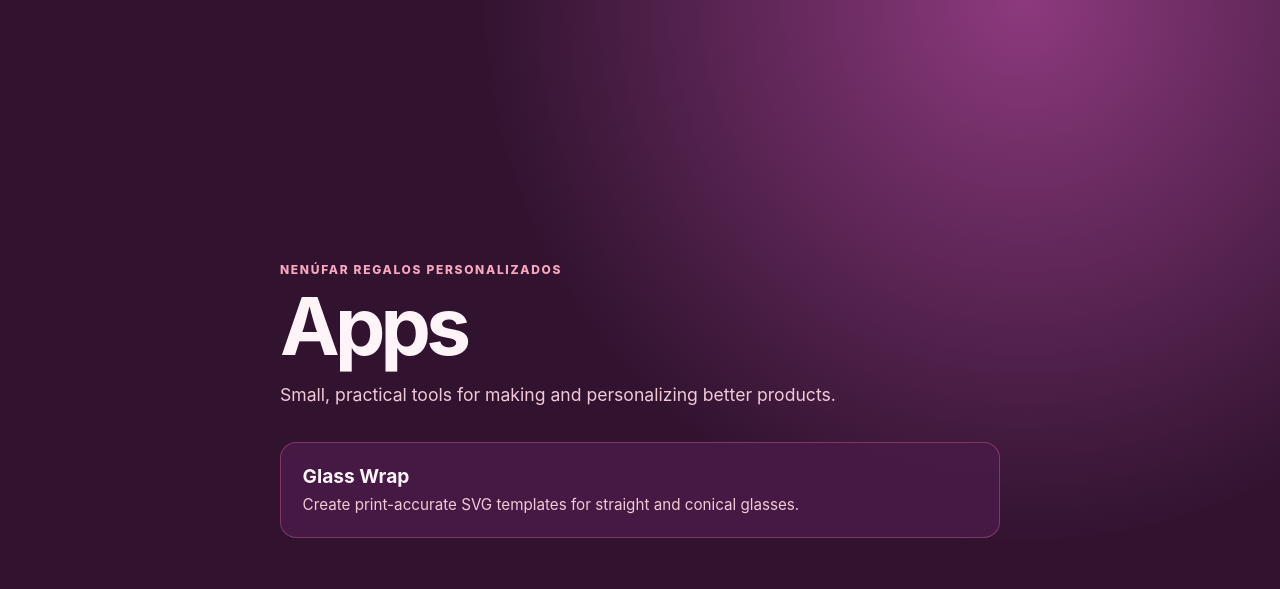
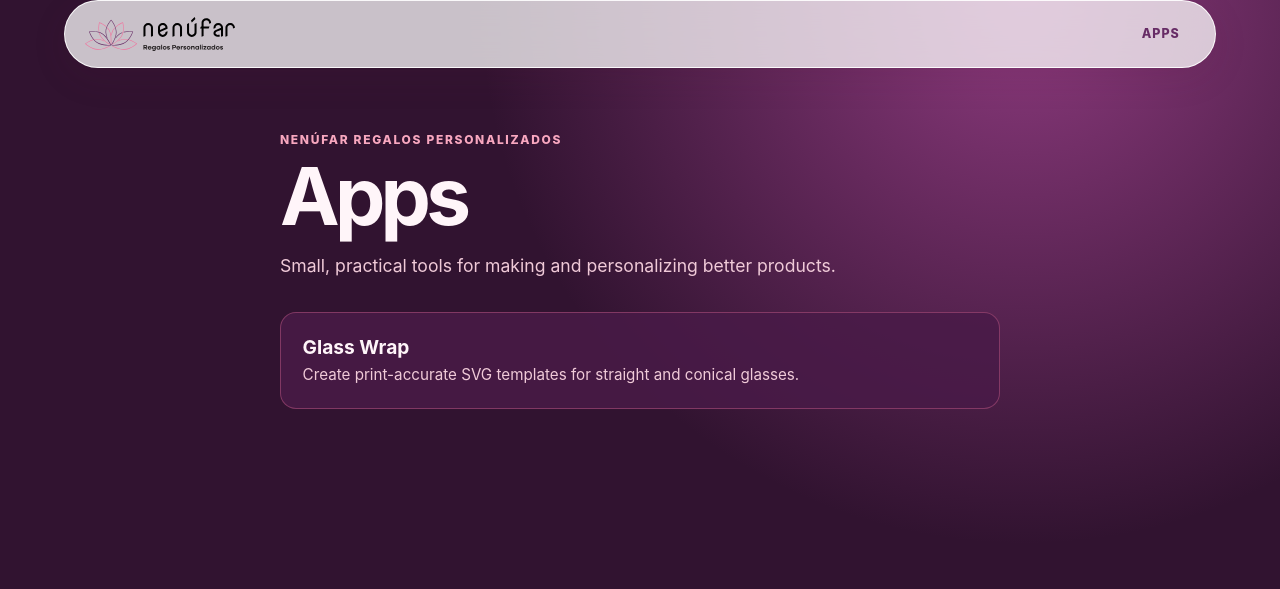
Before and after one commit to holaontiveros/glass-wrap, a website: page site/index.html in a window 1280 px wide. Drawn offline with Linux system fonts and the light colour scheme.

Commit message:
feat: add shared Nenufar apps header

```diff
--- a/site/glass-wrap/styles.css
+++ b/site/glass-wrap/styles.css
@@ -8,7 +8,7 @@
 * { box-sizing: border-box; }
 body { margin: 0; min-width: 320px; background: radial-gradient(circle at 80% 0%, #8d3a7e 0, transparent 34rem), #311330; }
 button, input { font: inherit; }
-.app-shell { width: min(1180px, calc(100% - 2.5rem)); margin: 0 auto; padding: 4.5rem 0; }
+.app-shell { width: min(1180px, calc(100% - 2.5rem)); margin: 0 auto; padding: 2.75rem 0 4.5rem; }
 .intro { max-width: 43rem; margin-bottom: 2.25rem; }
 .intro-topline { display: flex; justify-content: space-between; gap: 1rem; align-items: start; }
 .language-control { display: flex; gap: .45rem; align-items: center; margin: 0; color: #efc8d7; font-size: .78rem; font-weight: 600; white-space: nowrap; }
@@ -48,4 +48,4 @@ h2 { margin-bottom: 0; font-size: 1.35rem; letter-spacing: -.02em; }
 .preview svg { width: 100%; max-width: 100%; max-height: 24rem; }
 .preview svg path { stroke: #f1749e; stroke-width: .55; vector-effect: non-scaling-stroke; }
 .preview-note { margin: 1rem 0 0; color: #efc8d7; font-size: .8rem; line-height: 1.45; }
-@media (max-width: 760px) { .app-shell { width: min(100% - 1.5rem, 42rem); padding: 2.5rem 0; } .workspace { grid-template-columns: 1fr; } .preview { min-height: 20rem; } }
+@media (max-width: 760px) { .app-shell { width: min(100% - 1.5rem, 42rem); padding: 2rem 0 2.5rem; } .workspace { grid-template-columns: 1fr; } .preview { min-height: 20rem; } }
--- a/site/index.html
+++ b/site/index.html
@@ -8,20 +8,22 @@
     <style>
       :root { color: #fff5f9; background: #311330; font-family: Inter, ui-sans-serif, system-ui, sans-serif; }
       * { box-sizing: border-box; }
-      body { min-width: 320px; min-height: 100vh; margin: 0; display: grid; place-items: center; background: radial-gradient(circle at 80% 0%, #8d3a7e 0, transparent 34rem), #311330; }
-      main { width: min(720px, calc(100% - 2.5rem)); padding: 3rem 0; }
+      body { min-width: 320px; min-height: 100vh; margin: 0; background: radial-gradient(circle at 80% 0%, #8d3a7e 0, transparent 34rem), #311330; }
+      main { width: min(720px, calc(100% - 2.5rem)); margin: 0 auto; padding: 4rem 0; }
       .eyebrow { margin: 0 0 .75rem; color: #f8a7bf; font-size: .75rem; font-weight: 800; letter-spacing: .14em; }
       h1 { margin: 0; font-size: clamp(2.6rem, 7vw, 5rem); letter-spacing: -.06em; line-height: .92; }
       .intro { max-width: 38rem; margin: 1.2rem 0 2rem; color: #f0cad8; font-size: 1.1rem; line-height: 1.6; }
       .apps { display: grid; gap: 1rem; }
-      a { display: block; padding: 1.35rem; border: 1px solid rgba(241, 116, 158, .35); border-radius: 1rem; background: rgba(73, 27, 72, .84); color: inherit; text-decoration: none; transition: transform .16s ease, background .16s ease; }
-      a:hover, a:focus-visible { transform: translateY(-2px); background: #672c66; outline: 2px solid #f1749e; outline-offset: 3px; }
+      .apps a { display: block; padding: 1.35rem; border: 1px solid rgba(241, 116, 158, .35); border-radius: 1rem; background: rgba(73, 27, 72, .84); color: inherit; text-decoration: none; transition: transform .16s ease, background .16s ease; }
+      .apps a:hover, .apps a:focus-visible { transform: translateY(-2px); background: #672c66; outline: 2px solid #f1749e; outline-offset: 3px; }
       strong, small { display: block; }
       strong { font-size: 1.2rem; }
       small { margin-top: .35rem; color: #f0cad8; font-size: .95rem; line-height: 1.45; }
     </style>
+    <link rel="stylesheet" href="./shared/header.css" />
   </head>
   <body>
+    <div data-nenufar-header data-root-path="./" data-logo-path="./assets/nenufar_logo_horizontal.svg"></div>
     <main>
       <p class="eyebrow">NENÚFAR REGALOS PERSONALIZADOS</p>
       <h1>Apps</h1>
@@ -33,5 +35,6 @@
         </a>
       </nav>
     </main>
+    <script type="module" src="./shared/header.js"></script>
   </body>
 </html>
--- /dev/null
+++ b/site/shared/header.css
@@ -0,0 +1,67 @@
+.nenufar-apps-header {
+  position: sticky;
+  top: .75rem;
+  z-index: 20;
+  padding-inline: .75rem;
+}
+
+.nenufar-apps-header__inner {
+  display: flex;
+  align-items: center;
+  justify-content: space-between;
+  gap: 1rem;
+  width: min(72rem, 100%);
+  min-height: 4.25rem;
+  margin: 0 auto;
+  padding: .65rem 1.25rem;
+  border: 1px solid rgba(255, 255, 255, .9);
+  border-radius: 999px;
+  background: rgba(255, 255, 255, .74);
+  box-shadow: 0 10px 35px rgba(92, 25, 60, .12);
+  backdrop-filter: blur(18px);
+}
+
+.nenufar-apps-header__brand {
+  display: inline-flex;
+  align-items: center;
+  line-height: 0;
+}
+
+.nenufar-apps-header__brand img {
+  display: block;
+  width: 9.35rem;
+  height: auto;
+}
+
+.nenufar-apps-header__hub-link {
+  padding: .7rem .95rem;
+  border-radius: 999px;
+  color: #672c66;
+  font-size: .78rem;
+  font-weight: 800;
+  letter-spacing: .08em;
+  line-height: 1;
+  text-decoration: none;
+  text-transform: uppercase;
+  transition: background .16s ease, color .16s ease;
+}
+
+.nenufar-apps-header__hub-link:hover,
+.nenufar-apps-header__hub-link:focus-visible {
+  background: #672c66;
+  color: #fff;
+  outline: none;
+}
+
+.nenufar-apps-header__brand:focus-visible,
+.nenufar-apps-header__hub-link:focus-visible {
+  outline: 2px solid #f1749e;
+  outline-offset: 3px;
+}
+
+@media (max-width: 30rem) {
+  .nenufar-apps-header { top: .5rem; padding-inline: .5rem; }
+  .nenufar-apps-header__inner { min-height: 3.75rem; padding-inline: 1rem; }
+  .nenufar-apps-header__brand img { width: 7.5rem; }
+  .nenufar-apps-header__hub-link { padding-inline: .7rem; font-size: .68rem; }
+}
--- /dev/null
+++ b/site/shared/header.js
@@ -0,0 +1,21 @@
+export function headerMarkup({rootPath, logoPath}) {
+  return `
+    <header class="nenufar-apps-header">
+      <div class="nenufar-apps-header__inner">
+        <a class="nenufar-apps-header__brand" href="${rootPath}" aria-label="Nenúfar Apps home">
+          <img src="${logoPath}" alt="Nenúfar Regalos Personalizados" />
+        </a>
+        <a class="nenufar-apps-header__hub-link" href="${rootPath}">Apps</a>
+      </div>
+    </header>
+  `;
+}
+
+if (typeof document !== 'undefined') {
+  document.querySelectorAll('[data-nenufar-header]').forEach((element) => {
+    element.innerHTML = headerMarkup({
+      rootPath: element.dataset.rootPath ?? './',
+      logoPath: element.dataset.logoPath ?? './assets/nenufar_logo_horizontal.svg',
+    });
+  });
+}
```
Also changed, not shown: AGENTS.md (+5 -0 lines), PLAN.md (+3 -0 lines), site/glass-wrap/index.html (+3 -0 lines), test/shared/header.test.js (added, +15 -0 lines), README.md, site/assets/nenufar_logo_horizontal-white.svg (added), site/assets/nenufar_logo_horizontal.svg (added).
